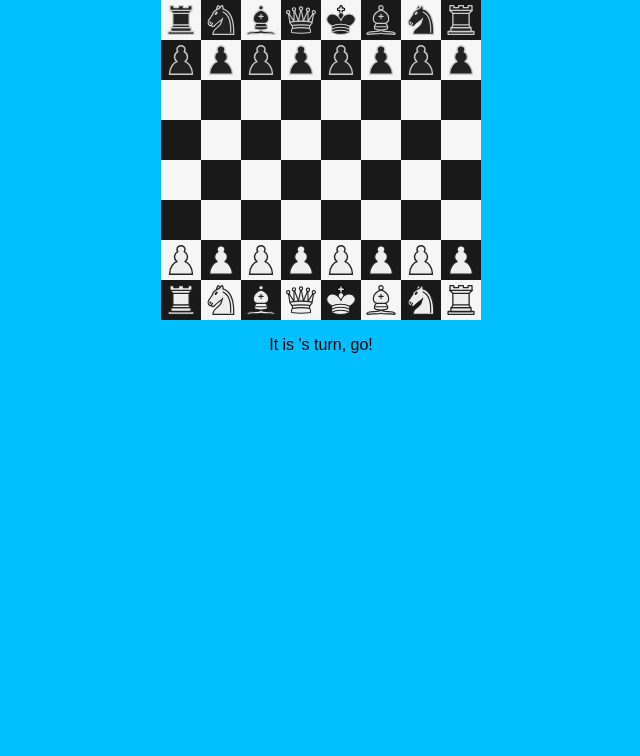
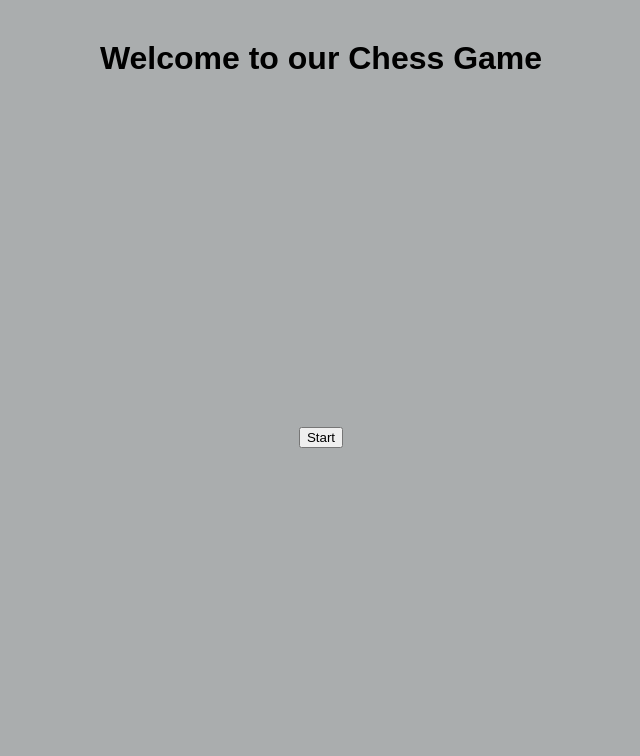
Before and after one commit to madjide04/project, a Flask app: page / in a window 1280 px wide. Shown: the top 756 px of the page, without its empty margins (319-959 px from the left). Run offline with Flask 3, Linux system fonts and the light colour scheme.

Commit message:
added some logic for move and take and dragand made welcome page and added comments

```diff
--- a/app.py
+++ b/app.py
@@ -2,22 +2,31 @@
 from flask_sqlalchemy import SQLAlchemy
 from datetime import datetime
 
+#not used yet
 app = Flask(__name__)
 app.config['SQLALCHEMY_DATABASE_URI'] = 'sqlite:///test.db'
 db = SQLAlchemy(app)
 
 
-
+#not used
 class Todo(db.Model):
     id = db.Column(db.Integer, primary_key=True)
     def __repr__(self):
         return '<Task %r>' % self.id
 
 
-
+#set initial page as welcome later
 @app.route('/')
 def index():
-        return render_template('index.html')
+        return render_template('update.html')
+
+#set reroute to classic chess later
+@app.route('/game',methods=['POST'])
+def update_content():
+    if request.method=='POST':
+        return render_template("index.html")
+    else:
+        return redirect('/')
 
 if __name__ == "__main__":
     app.run(debug=True)
--- a/static/app.js
+++ b/static/app.js
@@ -1,8 +1,10 @@
 const chessBoard = document.querySelector("#chessboard");
-const PlayerDisplay = document.querySelector("#player");
-const infoDisplay = document.querySelector("#display-info")
-const width = 8
+const PlayerDisplay = document.querySelector("#player");//not used yet
+const infoDisplay = document.querySelector("#display-info")// not used yet
+const width = 8 // set board width in squares
+// import chessboard class from code
 
+//set initial board position
 const startPieces = [
     bRook,bKnight,bBishop,bQueen,bKing,bBishop,bKnight,bRook,
     bPawn,bPawn,bPawn,bPawn,bPawn,bPawn,bPawn,bPawn,
@@ -14,71 +16,262 @@
     rook,knight,bishop,queen,king,bishop,knight,rook
 ]
 
+
+//implement piece movements/attack pattern
+const pawnMove = [[2,0],[1,0]]
+const pawnTake = [[1,-1],[1,1]]
+const bPawnMove = [[-2, 0], [-1, 0]];
+const bPawnTake = [[-1,-1],[-1,1]]
+const knightMove = [
+    [2, 1], [2, -1], [-2, 1], [-2, -1],
+    [1, 2], [1, -2], [-1, 2], [-1, -2]
+];
+const bishopMove = [
+    // Up-Right
+    [1, 1], [2, 2], [3, 3], [4, 4], [5, 5], [6, 6], [7, 7],
+    // Up-Left
+    [1, -1], [2, -2], [3, -3], [4, -4], [5, -5], [6, -6], [7, -7],
+    // Down-Right
+    [-1, 1], [-2, 2], [-3, 3], [-4, 4], [-5, 5], [-6, 6], [-7, 7],
+    // Down-Left
+    [-1, -1], [-2, -2], [-3, -3], [-4, -4], [-5, -5], [-6, -6], [-7, -7]
+];
+const rookMove = [
+    // Move horizontally (left and right)
+    [0, 1], [0, 2], [0, 3], [0, 4], [0, 5], [0, 6], [0, 7],
+    [0, -1], [0, -2], [0, -3], [0, -4], [0, -5], [0, -6], [0, -7],
+    // Move vertically (up and down)
+    [1, 0], [2, 0], [3, 0], [4, 0], [5, 0], [6, 0], [7, 0],
+    [-1, 0], [-2, 0], [-3, 0], [-4, 0], [-5, 0], [-6, 0], [-7, 0]
+];
+const queenMove = [
+    // Rook-like moves (horizontally and vertically)
+    [0, 1], [0, 2], [0, 3], [0, 4], [0, 5], [0, 6], [0, 7],
+    [0, -1], [0, -2], [0, -3], [0, -4], [0, -5], [0, -6], [0, -7],
+    [1, 0], [2, 0], [3, 0], [4, 0], [5, 0], [6, 0], [7, 0],
+    [-1, 0], [-2, 0], [-3, 0], [-4, 0], [-5, 0], [-6, 0], [-7, 0],
+    // Bishop-like moves (diagonally)
+    [1, 1], [2, 2], [3, 3], [4, 4], [5, 5], [6, 6], [7, 7],
+    [-1, 1], [-2, 2], [-3, 3], [-4, 4], [-5, 5], [-6, 6], [-7, 7],
+    [1, -1], [2, -2], [3, -3], [4, -4], [5, -5], [6, -6], [7, -7],
+    [-1, -1], [-2, -2], [-3, -3], [-4, -4], [-5, -5], [-6, -6], [-7, -7]
+];
+const kingMove = [
+    [0, 1], [0, -1], [1, 0], [-1, 0], // Horizontal and vertical moves
+    [1, 1], [1, -1], [-1, 1], [-1, -1] // Diagonal moves
+];
+
+
+
+
 function createBoard() {
     startPieces.forEach((startPiece,i) => {
+        // create new square div in each start piece
         const square = document.createElement('div')
         square.classList.add('square')
+        //inject svg in said div for initial position
         square.innerHTML = startPiece
+        // check if square is not empty then make it draggable
         square.firstChild?.setAttribute("draggable",true)
+        // give every square unique id
         square.setAttribute("square-id",i)
+        // color squares based on board position
         if ((Math.floor(i / 8) + i) % 2===1) {
             square.classList.add('boardblack')
         } else {
             square.classList.add('boardwhite')
         }
 
-        // Assigning "black-piece" class to black pawns
+        // Assigning "blackpiece" class to black pawns
         if (i >= 0 &&  i < 16) {
             square.firstChild.firstChild.classList.add("blackpiece");
         }
-        // Assigning "white-piece" class to white pawns
+        // Assigning "whitepiece" class to white pawns
         if (i >= 48 && i < 64) {
             square.firstChild.firstChild.classList.add("whitepiece");
         }
 
 
-
+       // add square to chessboard class
         chessBoard.append(square)
     })
 }
 
 createBoard();
 
-
+// create set for all board squares
 const allSquares = document.querySelectorAll("#chessboard .square" )
 
 
 allSquares.forEach(square=>{
+    //for each square run draggable events
     square.addEventListener("dragstart",dragStart)
     square.addEventListener("dragover",dragOver)
     square.addEventListener("drop",dragDrop)
 })
 
+// set global variables
 let startPositionId
 let dragedElement
+let takenElement
 
 
+function canMove(dragedClass,dragedId,droppedId){
+
+    // Calculate the row and column
+    const draggedRow = Math.floor(dragedId / width);
+    const draggedColumn = dragedId % width;
+
+    // Calculate the row and column
+    const droppedRow = Math.floor(droppedId / width);
+    const droppedColumn = droppedId % width;
+
+    // column and row difference
+    const rowDiff = draggedRow-droppedRow
+    const colDiff = draggedColumn-droppedColumn
+
+    switch (dragedClass) {
+        case "pawn":
+            return (rowDiff === pawnMove[0][0] && colDiff === pawnMove[0][1] && draggedRow > 5) ||
+                   (rowDiff === pawnMove[1][0] && colDiff === pawnMove[1][1]);
+        case "bPawn":
+            return (rowDiff === bPawnMove[0][0] && colDiff === bPawnMove[0][1] && draggedRow < 2) ||
+                   (rowDiff === bPawnMove[1][0] && colDiff === bPawnMove[1][1]);
+        case "knight":
+            return knightMove.some(([row, col]) => row === rowDiff && col === colDiff);
+        case "bishop":
+            return bishopMove.some(([row, col]) => row === rowDiff && col === colDiff);
+        case "rook":
+            return rookMove.some(([row, col]) => row === rowDiff && col === colDiff);
+        case "queen":
+            return queenMove.some(([row, col]) => row === rowDiff && col === colDiff);
+        case "king":
+            return kingMove.some(([row, col]) => row === rowDiff && col === colDiff);
+        default:
+            return false;
+    }
+
+
+}
+
+function canTake(dragedClass,dragedId,droppedId,dragedColor,droppedColor){
+    if (dragedColor===droppedColor) {
+        //check if enemy piece
+        return false
+    } else {
+        // Calculate the row and column
+        const draggedRow = Math.floor(dragedId / width);
+        const draggedColumn = dragedId % width;
+
+        // Calculate the row and column
+        const droppedRow = Math.floor(droppedId / width);
+        const droppedColumn = droppedId % width;
+
+        // column and row difference
+        const rowDiff = draggedRow-droppedRow
+        const colDiff = draggedColumn-droppedColumn
+
+        switch (dragedClass) {
+            case "pawn":
+                // add en passant later
+                return (rowDiff === pawnTake[0][0] && colDiff === pawnTake[0][1]) ||
+                    (rowDiff === pawnTake[1][0] && colDiff === pawnTake[1][1]);
+            case "bPawn":
+                return (rowDiff === bPawnTake[0][0] && colDiff === bPawnTake[0][1]) ||
+                    (rowDiff === bPawnTake[1][0] && colDiff === bPawnTake[1][1]);
+            case "knight":
+                return knightMove.some(([row, col]) => row === rowDiff && col === colDiff);
+            case "bishop":
+                return bishopMove.some(([row, col]) => row === rowDiff && col === colDiff);
+            case "rook":
+                return rookMove.some(([row, col]) => row === rowDiff && col === colDiff);
+            case "queen":
+                return queenMove.some(([row, col]) => row === rowDiff && col === colDiff);
+            case "king":
+                return kingMove.some(([row, col]) => row === rowDiff && col === colDiff);
+            default:
+                return false;
+        }
+    }
+
+}
+
 function dragStart(e){
-    startPositionId = e.target.parentNode.getAttribute('square-id')
-    dragedElement = e.target
+    // console.log("Clicked square:", e.target);
+    // console.log("Draggable attribute:", e.target.getAttribute("draggable"));
+    // console.log("Is draggable:", e.target.draggable);
+    //check if target is piece and not square
+    if (e.target.classList[0]==="piece") {
+        startPositionId = e.target.parentNode.getAttribute('square-id')
+        dragedElement = e.target
+    } else {
+        //set draged to null to avoid moving last piece
+        dragedElement = null
+        e.stopPropagation()
+    }
+
 }
 
 function dragOver(e){
+    //remove updates from consolelog
     e.preventDefault()
 }
 
 function dragDrop(e){
+
+
+    // console.log("Clicked square:", e.target);
+    // console.log("Draggable attribute:", e.target.getAttribute("draggable"));
+    // console.log("Is draggable:", e.target.draggable);
     e.stopPropagation();
 
-    // Check if the square is empty (does not contain any child elements)
-    if (e.target.children.length === 0) {
-        // Square is empty, append dragedElement to the square
-        e.target.append(dragedElement);
+
+    // console.log(dragedElement)
+    //console.log(dragedElement.parentNode.classList)
+    // console.log(e.target.parentNode.getAttribute('square-id'))
+    // console.log(pawnMove[0])
+    //console.log()
+
+
+    if (dragedElement===null) {
+        //check if dragged is empty
+        e.stopPropagation()
     } else {
-        // Square is not empty, append dragedElement to the parent node of the square and remove the square
-        if (e.target.parentNode) {
-            e.target.parentNode.append(dragedElement);
-            e.target.remove();
+        if (e.target.children.length === 0 ) {
+            //check if target is empty then use move funtion
+            const dragedId = dragedElement.parentNode.getAttribute('square-id')
+            const dropedId = e.target.getAttribute('square-id')
+            // console.log("---")
+            // console.log(dragedId)
+            // console.log(dropedId)
+            ////
+            // console.log(canMove(dragedElement.classList[1],dragedId,dropedId))
+            //console.log(dragedElement.firstChild.classList)
+            if (canMove(dragedElement.classList[1],dragedId,dropedId)) {
+                // add logic for chen the path is blocked later
+                e.target.append(dragedElement);
+            }
+        } else {
+            //if dropped is full use take function
+            //inplement pinned later
+            const dragedId = dragedElement.parentNode.getAttribute('square-id')
+            const dropedId = e.target.parentNode.getAttribute('square-id')
+            const dragedColor = dragedElement.firstChild.classList[0]
+            const droppedColor =  e.target.firstChild.classList[0]
+            // console.log("---")
+            // console.log(dragedId)
+            // console.log(dropedId)
+            //check if not the same square and if target piece is enemy and if move legal
+            if (e.target.parentNode.getAttribute('square-id') !== dragedElement.parentNode.getAttribute('square-id')
+                 && canTake(dragedElement.classList[1], dragedId, dropedId,dragedColor ,droppedColor)) {
+                //removed {e.target.parentNode &&} from condition because i cant remember what bug it caused
+                e.target.parentNode.append(dragedElement);
+                e.target.remove();
+            }
         }
     }
+
+
+    //console.log(dragedElement.classList.contains('pawn'))
+    // console.log(dragedElement.classList)
 }
--- a/static/main.css
+++ b/static/main.css
@@ -1,11 +1,13 @@
 body, html {
     margin: 0;
     font-family: sans-serif;
-    background-color: rgb(2, 192, 255);
+    background-color: rgb(170, 173, 174); /* background color here */
 }
 
 h1, h2, h3, h4, h5, h6, p {
     text-align: center;
+    margin: 5vh;
+
 }
 
 #chessboard {
@@ -15,38 +17,40 @@
     justify-content: center; /* Horizontally center the chessboard */
     align-items: center; /* Vertically center the chessboard */
     margin: auto;
+    margin-top: 0vh; /* view high unit  */
+    margin-bottom: 0vh; /* view high unit  */
     flex-wrap: wrap; /* Allow squares to wrap to next line */
 }
 
 .square {
     height: 40px;
     width: 40px;
-    position: relative;
+    position: relative; /* help set what is viewed first */
 }
 
 .square svg {
     height: 30px;
     width: 30px;
     margin: 5px;
-    position: relative;
-    z-index: -9;
+    position: relative; /* help set what is viewed first */
+    z-index: -9; /* help set what is viewed first */
 }
 path{
-    position: relative;
-    z-index: -10;
+    position: relative; /* help set what is viewed first */
+    z-index: -10; /* help set what is viewed first */
 }
 
 .piece {
-    position: relative;
-    z-index: 9;
+    position: relative; /* help set what is viewed first */
+    z-index: 9; /* help set what is viewed first */
 }
 
 .boardblack {
-    background-color: rgb(25, 25, 25);
+    background-color: rgb(25, 25, 25); /* black square color */
 }
 
 .boardwhite {
-    background-color: rgb(246, 246, 246);
+    background-color: rgb(246, 246, 246); /* white square color */
 }
 
 .blackpiece path {
@@ -62,3 +66,10 @@
 .draggable {
     z-index: 10; /* Ensure draggable elements appear above other elements */
 }
+
+.button {
+    display: flex;
+    align-items: center;
+    justify-content: center;
+    height: 80vh;
+}
--- a/templates/base.html
+++ b/templates/base.html
@@ -8,12 +8,8 @@
     {% block head%}{% endblock %}
 </head>
 <body>
-    <div id="centered">
     {% block body%}
 
     {% endblock %}
-    </div>
-    <script type="text/javascript" src="{{ url_for('static', filename='pieces.js') }}"></script>
-    <script type="text/javascript" src="{{ url_for('static', filename='app.js') }}"></script>
 </body>
 </html>
--- a/templates/index.html
+++ b/templates/index.html
@@ -4,7 +4,20 @@
 {% endblock %}
 
 {% block body%}
+<h1>Chess Master</h1>
 <div id="chessboard"></div>
 <p>It is <span id="player"></span>'s turn, go!</p>
+<!-- not set yet  -->
 <p id="display-info"></p>
+<!-- not set yet  -->
+<!-- make a submit button that redirects to game page  -->
+<div class="button">
+    <form action="/">
+        <input type="submit" value="go back">
+    </form>
+</div>
+<!-- import js file at the end to avoid errors -->
+<script type="text/javascript" src="{{ url_for('static', filename='pieces.js') }}"></script>
+<script type="text/javascript" src="{{ url_for('static', filename='app.js') }}"></script>
+
 {% endblock %}
--- a/templates/update.html
+++ b/templates/update.html
@@ -5,12 +5,12 @@
 
 {% block body%}
 <div class="content">
-    <h1>Update Master</h1>
+    <h1>Welcome to our Chess Game</h1>
 
-    <form action="/update_content/{{task.id}}" method="POST">
-        <input type="text" name="content" id="content" value="{{task.content}}">
-        <input type="submit" value="confirm">
-    </form>
-
+    <div class="button">
+        <form action="/game" method="POST">
+            <input type="submit" value="Start">
+        </form>
+    </div>
 </div>
 {% endblock %}
```
Also changed, not shown: static/pieces.js.
